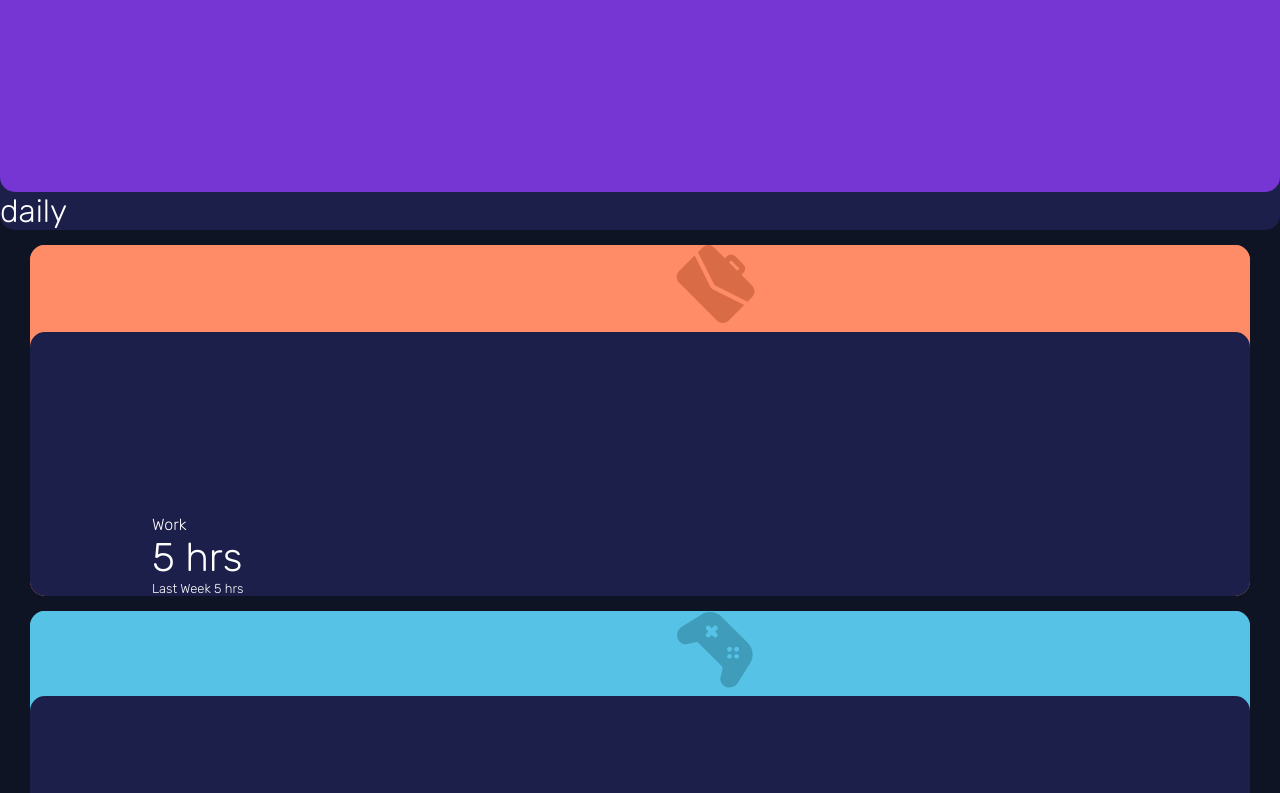
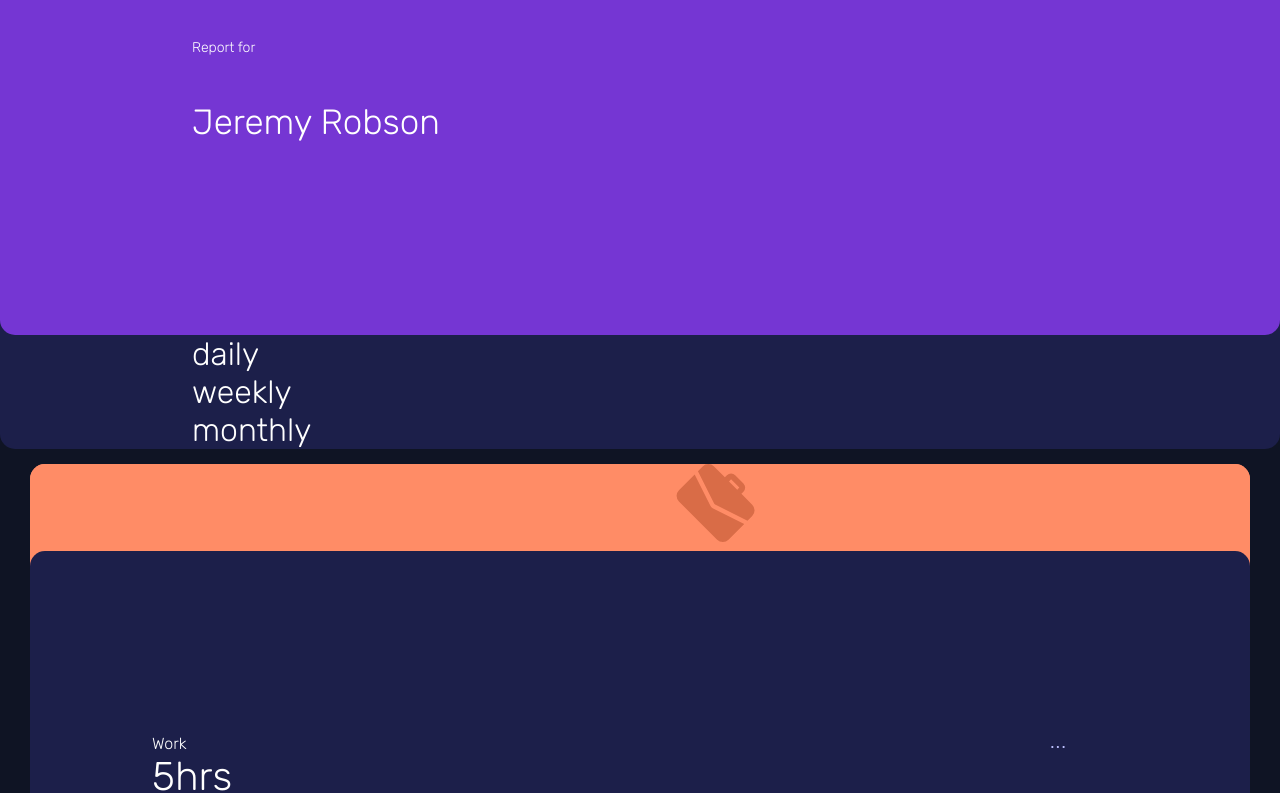
Before and after one commit to MariaMarusakova/6_time-tracking-dashboard, a React (Create React App) app: page / in a window 1280 px wide. Shown: the part 360-1153 px from the top of the page. Built offline with nearby package versions, Linux system fonts and the light colour scheme.

Commit message:
align and style further details

```diff
--- a/src/App.css
+++ b/src/App.css
@@ -73,7 +73,7 @@
     display: block;
     height: 100%;
     width: 100%;
-    margin: 15%;
+    margin: 10%;
     justify-content: space-between;
 
   }
@@ -82,7 +82,7 @@
     display: block;
     height: 50%;
     margin: 15%;
-    width: 70%;
+    width: 65%;
   }
 }
 
@@ -136,20 +136,19 @@ body {
   padding: 15%;
   border-radius: 15px;
   background-color: var(--Violet);
-
-
 }
 
-.side-bar{
+.side-bar {
   border-radius: 15px;
   background-color: var(--Dark-blue);
 
 
 }
 
-.time-frame{
+.time-frame {
   border-radius: 15px;
   height: 30%;
+  padding-left: 15%;
 }
 
 .headshot {
@@ -159,12 +158,28 @@ body {
   margin-left: 0;
   text-align: left;
   background: none;
+  border-style: solid;
+  border-radius: 45%;
+
 }
 
 p h2 {
   background-color: var(--Violet);
+}
+
+p {
+  font-size: 14px;
+  margin-top: 15%;
 
 }
+
+
+h2 {
+  margin-top: 5%;
+  font-size: 35px;
+  font-weight: 100;
+}
+
 
 .weekly {
   display: none;
@@ -181,7 +196,20 @@ p h2 {
 .title {
   font-size: medium;
   padding-top: 15%;
+  padding-right: 15%;
 }
+
+.title span{
+  font-size: 15px;
+  letter-spacing: 2px;
+  font-weight: bold;
+  color: var(--Pale-Blue);
+}
+
+.title span:hover{
+  color: white;
+}
+
 
 .past {
   font-size: small;
@@ -189,7 +217,7 @@ p h2 {
 }
 
 .icon {
-  height: 15%;
+  height: 19%;
   align-items: right;
   justify-content: top;
   padding-left: 150px;
--- a/src/SideBar.jsx
+++ b/src/SideBar.jsx
@@ -14,9 +14,9 @@ const SideBar = (props) => {
 
 
       <div className="time-frame">
-        <div className="daily">daily</div>
-        <div className="weekly">weekly</div>
-        <div className="monthly">monthly</div>
+        <div className="daily-side">daily</div>
+        <div className="weekly-side">weekly</div>
+        <div className="monthly-side">monthly</div>
       </div>
 
     </div>
--- a/src/TimeTracker.jsx
+++ b/src/TimeTracker.jsx
@@ -31,16 +31,16 @@ const TimeTracker = (props) => {
         }
 
 
-        <div className="activity-value title">{props.title}</div>
+        <div className="activity-value title">{props.title}  <span style={{float:"right"}}>... </span></div>
 
-        <div className="activity-value present daily">{props.timeframe.daily.current} hrs</div>
-        <div className="activity-value past daily">Last Week {props.timeframe.daily.current} hrs</div>
+        <div className="activity-value present daily">{props.timeframe.daily.current}hrs</div>
+        <div className="activity-value past daily">Last Week - {props.timeframe.daily.current}hrs</div>
 
-        <div className="activity-value present weekly">{props.timeframe.daily.current} hrs</div>
-        <div className="activity-value past weekly">Last Week {props.timeframe.daily.current} hrs</div>
+        <div className="activity-value present weekly">{props.timeframe.daily.current}hrs</div>
+        <div className="activity-value past weekly">Last Week - {props.timeframe.daily.current}hrs</div>
 
-        <div className="activity-value present monthly">{props.timeframe.daily.current} hrs</div>
-        <div className="activity-value past monthly">Last Week {props.timeframe.daily.current} hrs</div>
+        <div className="activity-value present monthly">{props.timeframe.daily.current}hrs</div>
+        <div className="activity-value past monthly">Last Week - {props.timeframe.daily.current}hrs</div>
 
       </div>
     </>
```
